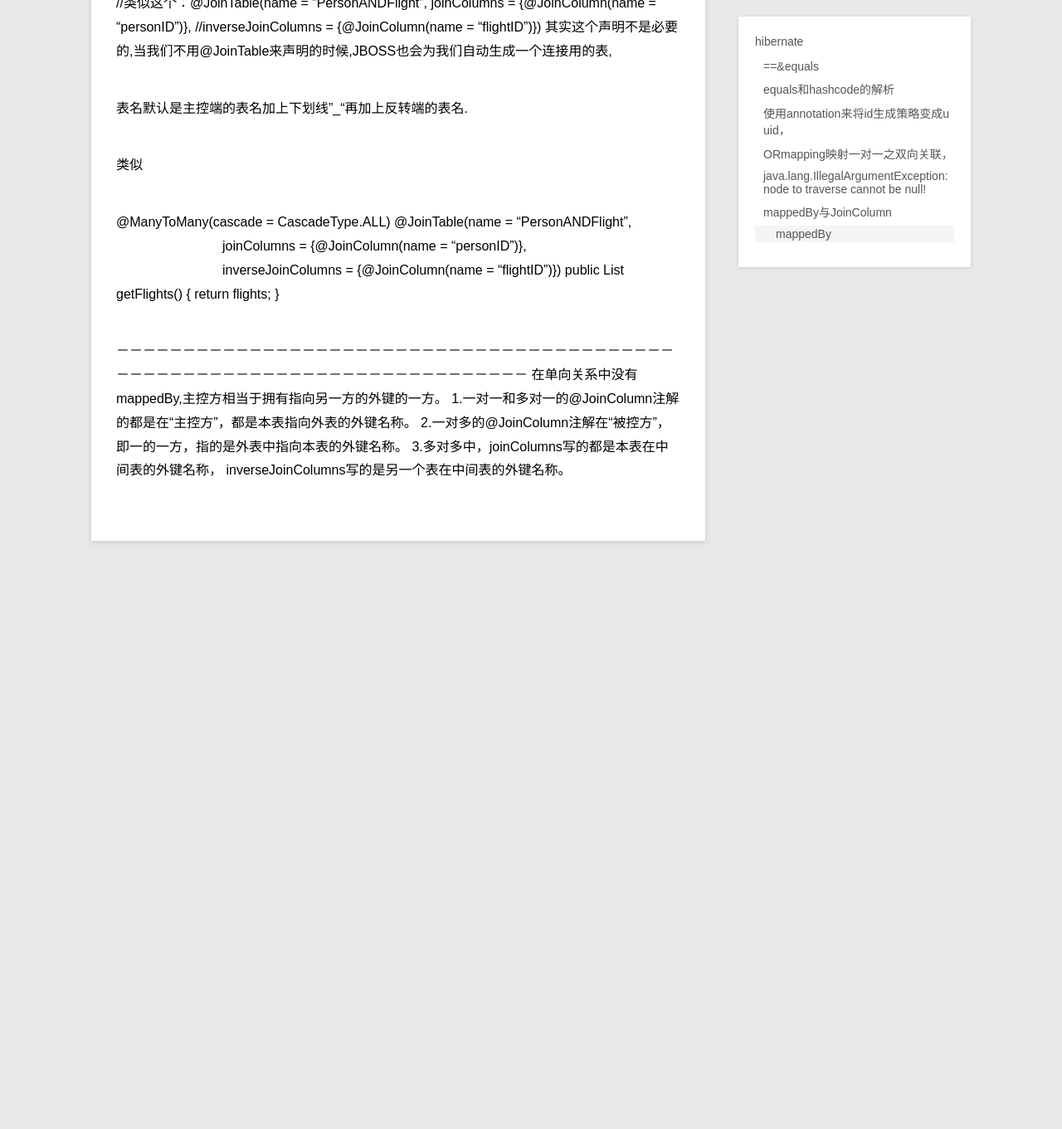
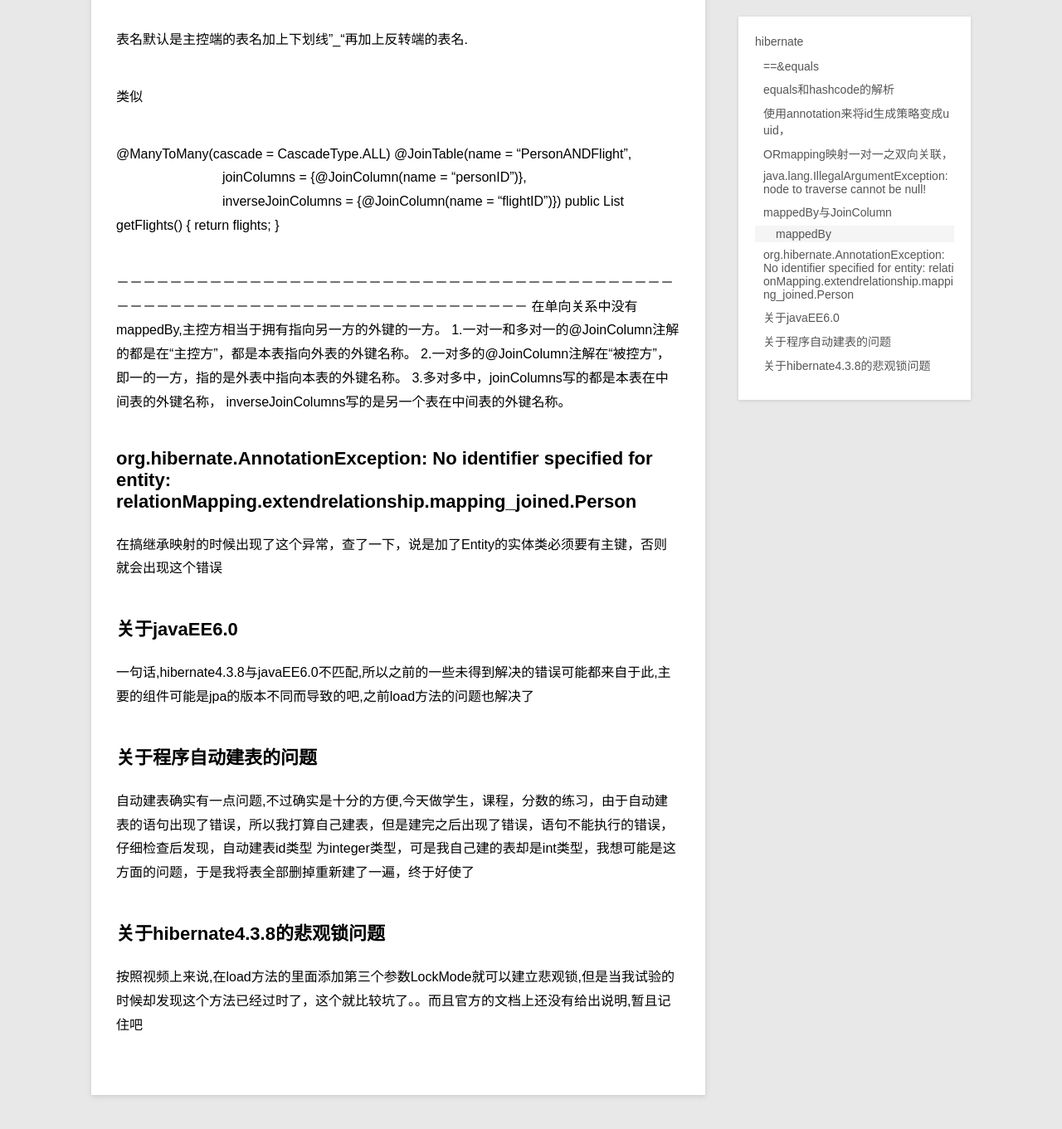
Before and after one commit to mowangdk/mowangdk.github.io, a Jekyll site: the page built from _posts/project/2015-04-13-hibernate.md, in a window 1280 px wide and 1400 px high, scrolled down 6603 px. Shown: the top 1361 px of the window at 83% size. Built offline with Jekyll 4.4.1, drawn with Linux system fonts in a browser that asks for light colours; Markdown is read by kramdown in place of the engine named in the settings; before the commit the page ends 7335 px from its top, so only the background shows below that; some of the changed text lies outside the part shown.

Commit message:
linux commit

```diff
--- a/_posts/project/2015-04-13-hibernate.md
+++ b/_posts/project/2015-04-13-hibernate.md
@@ -233,3 +233,15 @@ hashcode方法一般用户不会去调用，比如在hashmap中，由于key是
    2.一对多的@JoinColumn注解在“被控方”，即一的一方，指的是外表中指向本表的外键名称。
    3.多对多中，joinColumns写的都是本表在中间表的外键名称，
      inverseJoinColumns写的是另一个表在中间表的外键名称。
+##org.hibernate.AnnotationException: No identifier specified for entity: relationMapping.extendrelationship.mapping_joined.Person
+在搞继承映射的时候出现了这个异常，查了一下，说是加了Entity的实体类必须要有主键，否则就会出现这个错误
+
+
+##关于javaEE6.0
+一句话,hibernate4.3.8与javaEE6.0不匹配,所以之前的一些未得到解决的错误可能都来自于此,主要的组件可能是jpa的版本不同而导致的吧,之前load方法的问题也解决了
+##关于程序自动建表的问题
+自动建表确实有一点问题,不过确实是十分的方便,今天做学生，课程，分数的练习，由于自动建表的语句出现了错误，所以我打算自己建表，但是建完之后出现了错误，语句不能执行的错误，仔细检查后发现，自动建表id类型
+为integer类型，可是我自己建的表却是int类型，我想可能是这方面的问题，于是我将表全部删掉重新建了一遍，终于好使了
+
+##关于hibernate4.3.8的悲观锁问题
+按照视频上来说,在load方法的里面添加第三个参数LockMode就可以建立悲观锁,但是当我试验的时候却发现这个方法已经过时了，这个就比较坑了。。而且官方的文档上还没有给出说明,暂且记住吧
--- /dev/null
+++ b/_posts/project/2015-04-21-linux.md
@@ -0,0 +1,13 @@
+---
+layout: post
+title: linux
+category: project
+description: Linux（centos6）学习笔记
+---
+
+
+<p4>自从假期开始学习linux以来已经过了三个多月了,当然这三个月并非只学习了linux,其他的还有hibernate,struts2等框架,今天正好struts2告一段落.那么从今天就开始linux的学习笔记吧</p4>
+
+
+##首先是关于script编程,关于rm指令删除不掉日志文件的问题
+之前照着鸟哥的linux私房菜中的一段利用当前日期来生成日记文件.但是奇怪的是过后利用rm指令始终删除不掉生成的日志文件,最终还是用了图形界面来删除文件.特此注明一下,以便于以后查明
```
Also changed, not shown: other parts of _posts/project/2015-04-13-hibernate.md (+3 -3 lines).
